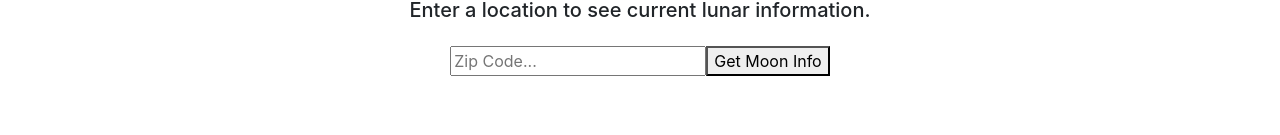
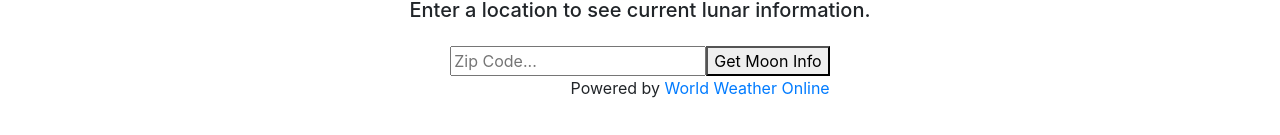
Before and after one commit to justin-blankenship/MAVIS, a React (Create React App) app: page /moon in a window 1280 px wide. Shown: the part 331-466 px from the top of the page. Built offline with nearby package versions, Linux system fonts and the light colour scheme; no server answers.

Commit message:
Add linkbacks to API sites.

```diff
--- a/src/components/cityForm.js
+++ b/src/components/cityForm.js
@@ -11,6 +11,9 @@ const CityForm = props => (
 			    	<input type="text" name="country" placeholder="Country..."/>
 			    	<button>Get Weather</button>
 	    		</form>
+	    		<div className="linkback float-right">
+					<p>Powered by <a rel="noopener noreferrer" href="https://openweathermap.org/" target="_blank">Open Weather Maps</a></p>
+				</div>
 			</div>
 		</div>
 	</div>
--- a/src/components/forecastCityForm.js
+++ b/src/components/forecastCityForm.js
@@ -11,6 +11,9 @@ const ForecastCityForm = props => (
     				<input type="text" name="country" placeholder="Country..."/>
     				<button>5 Day Forecast</button>
     			</form>
+    			<div className="linkback float-right">
+					<p>Powered by <a rel="noopener noreferrer" href="https://openweathermap.org/" target="_blank">Open Weather Maps</a></p>
+				</div>
 			</div>
 		</div>
 	</div>
--- a/src/components/moonZipForm.js
+++ b/src/components/moonZipForm.js
@@ -10,6 +10,9 @@ const MoonZipForm = props => (
 	    			<input className="formInputArrowDelete" type="number" name="zip" placeholder="Zip Code..."/>
 	    			<button>Get Moon Info</button>
 	    		</form>
+	    		<div className="linkback float-right">
+					<p>Powered by <a rel="noopener noreferrer" href="https://www.worldweatheronline.com/developer/api/docs/astronomy-api.aspx" target="_blank">World Weather Online</a></p>
+				</div>
 			</div>
 		</div>
 	</div>
--- a/src/components/titles.js
+++ b/src/components/titles.js
@@ -2,7 +2,7 @@ import React from 'react';
 import './titleStyle.css';
 
 const Titles = () => (
-
+<div>
 	<div>
 		<div className="titleContainer">
 			<div className="animate2 seven">
@@ -31,6 +31,7 @@ const Titles = () => (
     	<h5 className="subtitle">Enter a location to see current weather conditions.</h5>
     	<br></br>
     </div>
+</div>
 
 );
 
```
